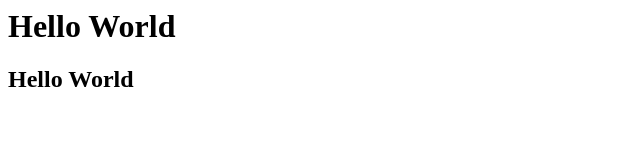
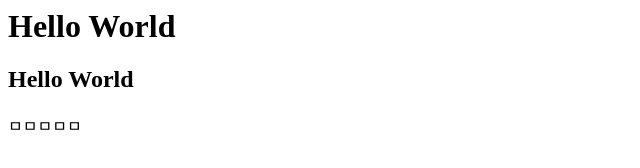
Before and after one commit to joohchan/aaaa, a plain HTML site: page index.html in a window 1280 px wide. Shown: the full height of the page, 0-640 px from the left. Drawn offline with Linux system fonts and the light colour scheme.

Commit message:
third commit

```diff
--- a/index.html
+++ b/index.html
@@ -7,5 +7,6 @@
     <body>
         <h1>Hello World</h1>
         <h2>Hello World</h2>
+        ㅁㅁㅁㅁㅁ
         </body>
 </html>
```
